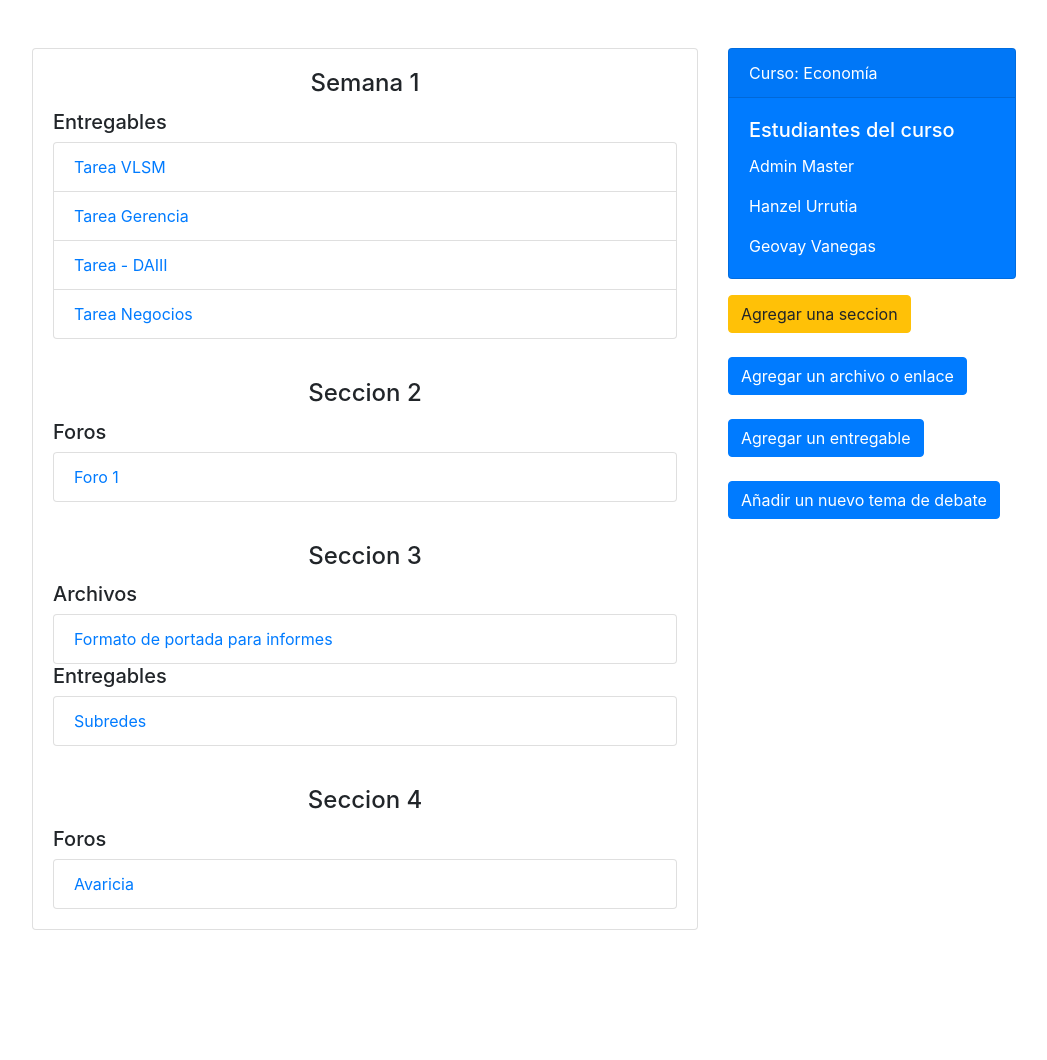
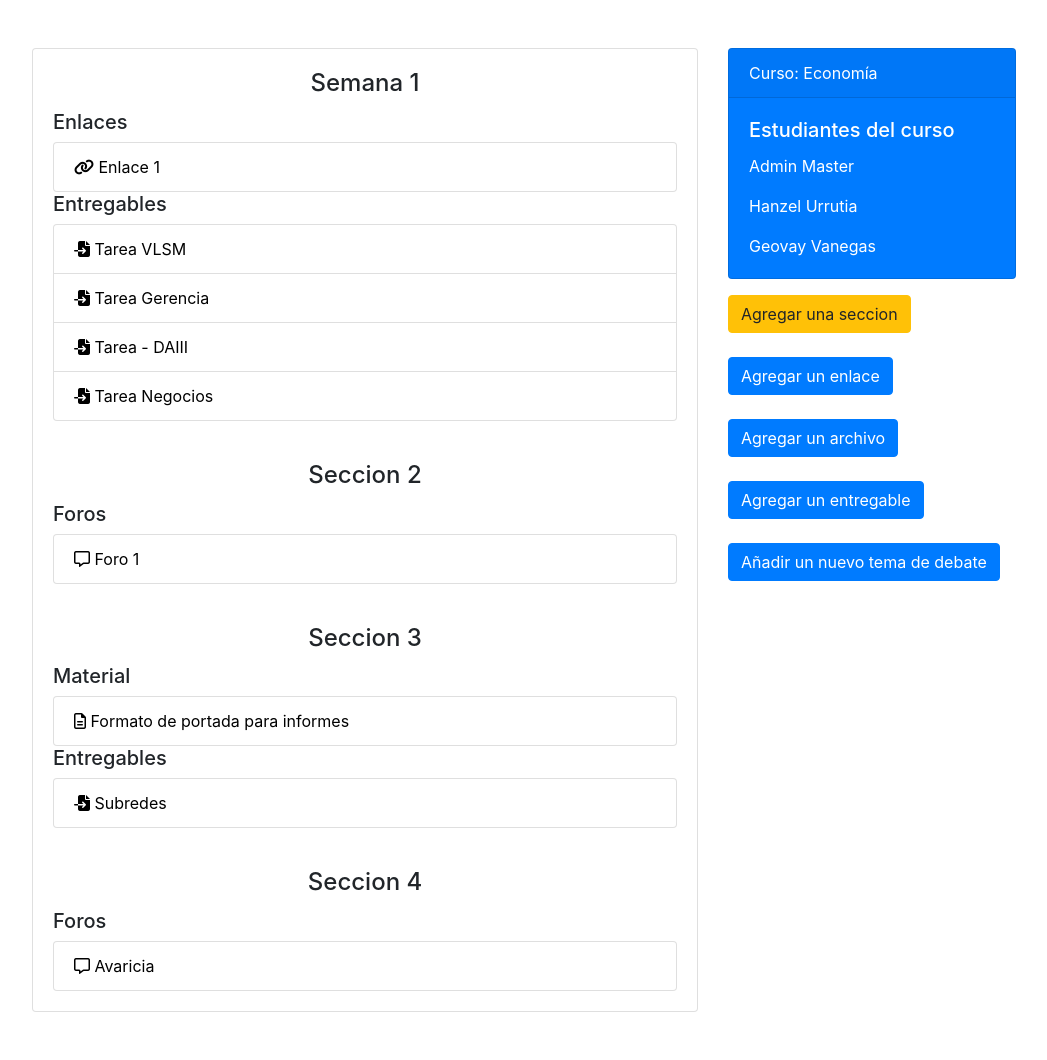
Before and after one commit to HanzelxD778/cs50w-project4, a Django app: page /curso/5 in a window 1280 px wide. Shown: the part 56-1116 px from the top of the page, without its empty margins (101-1148 px from the left). Before the commit the page ends 986 px from the top, so only its background shows below. Run offline with Django 3.2, Linux system fonts and the light colour scheme; a user stored in the database is signed in; data comes from the database, SQL or seed files in the repository; both versions use the stored data as it was after the commit; some libraries are stand-ins or nearby versions.

Commit message:
agregue iconos a las entregas, links, archivos, foros

```diff
--- a/PortAll50/admin.py
+++ b/PortAll50/admin.py
@@ -1,5 +1,5 @@
 from django.contrib import admin
-from .models import Chat, Cuenta, Curso, Entrega, Entregable, Foro, Material, Mensaje, RespuestaForo, Seccion
+from .models import Chat, Cuenta, Curso, Entrega, Entregable, Foro, Material, Mensaje, RespuestaForo, Seccion, Url
 
 # Register your models here.
 admin.site.register(Cuenta)
@@ -12,3 +12,4 @@ admin.site.register(Mensaje)
 admin.site.register(Entregable)
 admin.site.register(Entrega)
 admin.site.register(Seccion)
+admin.site.register(Url)
--- a/PortAll50/models.py
+++ b/PortAll50/models.py
@@ -42,7 +42,6 @@ class Seccion(models.Model):
 class Material(models.Model):
     nombre_material = models.CharField(max_length=60)
     archivo = models.FileField(upload_to='materiales/', blank=True) #ver video axel
-    #curso = models.ForeignKey(Curso, on_delete=CASCADE, related_name="materiales")
     seccion = models.ForeignKey(Seccion, on_delete=CASCADE, related_name="seccion_material")
 
     class Meta:
@@ -50,6 +49,17 @@ class Material(models.Model):
 
     def __str__(self):
         return f"{self.nombre_material} {self.archivo} {self.seccion}"
+
+class Url(models.Model):
+    nombre_enlace = models.CharField(max_length=60)
+    url = models.URLField()
+    seccion = models.ForeignKey(Seccion, on_delete=CASCADE, related_name="seccion_url")
+
+    class Meta:
+        verbose_name_plural = "Url"
+
+    def __str__(self):
+        return f"{self.nombre_enlace} {self.url} {self.seccion}"
 
 class Enlace(models.Model):
     nombre_enlace = models.CharField(max_length=60)
--- a/PortAll50/static/css/base.css
+++ b/PortAll50/static/css/base.css
@@ -13,3 +13,13 @@
     height: 100%;
     border-radius: 100%;
 }
+
+a {
+    color: black;
+    text-decoration: none;
+}
+
+a:hover {
+    color: black;
+    text-decoration: none;
+}
--- a/PortAll50/templates/portall50/curso.html
+++ b/PortAll50/templates/portall50/curso.html
@@ -26,10 +26,19 @@
                             <h4 class="card-title text-center">{{seccion.nombre}}</h4>
 
                             {% if seccion.seccion_material.all %}
-                                <h5>Archivos</h5>
+                                <h5>Material</h5>
                                 <ul class="list-group">
                                     {% for material in seccion.seccion_material.all %}
-                                        <li class="list-group-item"><a target="_blank" href="{{material.archivo.url}}">{{material.nombre_material}}</a></li>
+                                        <li class="list-group-item"><a target="_blank" href="{{material.archivo.url}}"><i class="far fa-file-alt"></i> {{material.nombre_material}}</a></li>
+                                    {% endfor %}
+                                </ul>
+                            {% endif %}
+
+                            {% if seccion.seccion_url.all %}
+                                <h5>Enlaces</h5>
+                                <ul class="list-group">
+                                    {% for enlace in seccion.seccion_url.all %}
+                                        <li class="list-group-item"><a target="_blank" href="{{enlace.url}}"><i class="fas fa-link"></i> {{enlace.nombre_enlace}}</a></li>
                                     {% endfor %}
                                 </ul>
                             {% endif %}
@@ -38,7 +47,7 @@
                             <h5>Entregables</h5>
                                 <ul class="list-group">
                                     {% for entregable in seccion.seccion_entregable.all %}
-                                        <li class="list-group-item"><a href="{% url 'entregable' entregable.id %}">{{entregable.nombre_entregable}}</a></li>
+                                        <li class="list-group-item"><a href="{% url 'entregable' entregable.id %}"><i class="fas fa-file-import"></i> {{entregable.nombre_entregable}}</a></li>
                                     {% endfor %}
                                 </ul>
                             {% endif %}
@@ -47,7 +56,7 @@
                                 <h5>Foros</h5>
                                 <ul class="list-group">
                                     {% for foro in seccion.seccion_foro.all %}
-                                        <li class="list-group-item"><a href="{% url 'foro' foro.id %}">{{foro.nombre_foro}}</a></li>
+                                        <li class="list-group-item"><a href="{% url 'foro' foro.id %}"><i class="far fa-comment-alt"></i> {{foro.nombre_foro}}</a></li>
                                     {% endfor %}
                                 </ul>
                             {% endif %}
@@ -109,8 +118,53 @@
 
                     <div>
                         <!-- Button trigger modal -->
+                        <button type="button" class="btn btn-primary" data-toggle="modal" data-target="#enlace">
+                            Agregar un enlace
+                        </button>
+                        <!-- MODAL AGREGAR MATERIAL -->
+                        <form method="POST" action="{% url 'agregarEnlace' %}" enctype="multipart/form-data">
+                            {% csrf_token %}
+
+                            <div class="modal fade" id="enlace" tabindex="-1" aria-labelledby="enlaceLabel" aria-hidden="true">
+                                <div class="modal-dialog">
+                                    <div class="modal-content">
+                                        <div class="modal-header">
+                                            <h5 class="modal-title text-center" id="enlaceLabel">
+                                                Agregar un enlace
+                                            </h5>
+                                            <button type="button" class="close" data-dismiss="modal" aria-label="Close">
+                                            <span aria-hidden="true">&times;</span>
+                                            </button>
+                                        </div>
+                                        <div class="modal-body">
+                                            <div class="form-group">
+                                                <input required type="text" name="nombre_enlace" class="form-control" placeholder="Nombre del enlace" autocomplete="off">
+                                            </div>
+                                            <div class="form-group">
+                                                <input required type="text" name="url" class="form-control" placeholder="url o enlace" autocomplete="off">
+                                            </div>
+                                            <select name="seccion_id" >
+                                                {% for seccion in curso.seccion_curso.all %}
+                                                    <option value="{{seccion.pk}}">{{seccion.nombre}}</option>
+                                                {% endfor %}
+                                            </select>
+                                            <input name='curso_id' class="form-control" style="background: transparent;  border: none;" type="hidden"
+                                            value="{{curso.id}}" readonly placeholder="Default input">
+                                        </div>
+                                        <div class="modal-footer">
+                                            <button type="button" class="btn btn-secondary" data-dismiss="modal">Close</button>
+                                            <button type="submit" class="btn btn-primary">Save changes</button>
+                                        </div>
+                                </div>
+                            </div>
+                        </form>
+                    </div>
+                    <br>
+
+                    <div>
+                        <!-- Button trigger modal -->
                         <button type="button" class="btn btn-primary" data-toggle="modal" data-target="#exampleModal">
-                            Agregar un archivo o enlace
+                            Agregar un archivo
                         </button>
                         <!-- MODAL AGREGAR MATERIAL -->
                         <form method="POST" action="{% url 'agregarMaterial' %}" enctype="multipart/form-data">
--- a/PortAll50/templates/portall50/portall.html
+++ b/PortAll50/templates/portall50/portall.html
@@ -33,11 +33,11 @@
     </div>
 
     <!-- Modal -->
-    <div class="modal fade" id="exampleModal" tabindex="-1" aria-labelledby="exampleModalLabel" aria-hidden="true">
+    <div class="modal fade" id="profileModal" tabindex="-1" aria-labelledby="profileModalLabel" aria-hidden="true">
       <div class="modal-dialog">
         <div class="modal-content">
             <div class="modal-header">
-                <h5 class="modal-title text-center" id="exampleModalLabel">
+                <h5 class="modal-title text-center" id="profileModalLabel">
                     {% if usuario.tipo == "1" %}
                         Estudiante:
                     {% else %}
--- a/PortAll50/urls.py
+++ b/PortAll50/urls.py
@@ -17,5 +17,6 @@ urlpatterns = [
     path("agregarForo", views.agregarForo, name="agregarForo"),
     path("foro/<int:id_foro>", views.foro, name="foro"),
     path("respuestaForo", views.respuestaForo, name="respuestaForo"),
-    path("agregarSeccion", views.agregarSeccion, name="agregarSeccion")
+    path("agregarSeccion", views.agregarSeccion, name="agregarSeccion"),
+    path("agregarEnlace", views.agregarEnlace, name="agregarEnlace")
 ]
--- a/PortAll50/views.py
+++ b/PortAll50/views.py
@@ -5,7 +5,7 @@ from django.contrib.auth.models import User
 from django.urls import reverse
 from django.contrib import messages #import messages
 from django.contrib.auth.decorators import login_required
-from . models import Cuenta, Curso, Entrega, Foro, Material, Entregable, RespuestaForo, Seccion
+from . models import Cuenta, Curso, Entrega, Foro, Material, Entregable, RespuestaForo, Seccion, Url
 from datetime import datetime
 
 # Create your views here.
@@ -229,3 +229,17 @@ def agregarSeccion(request):
     seccion = Seccion.objects.create(nombre=nombre_seccion, curso=curso)
 
     return redirect("/portall")
+
+def agregarEnlace(request):
+    nombre_enlace = request.POST.get("nombre_enlace")
+    url = request.POST.get("url")
+    seccion_id = request.POST.get("seccion_id")
+    id_curso = request.POST.get("curso_id")
+
+    seccion = Seccion.objects.get(pk=seccion_id)
+
+    url = Url.objects.create(nombre_enlace=nombre_enlace, url=url, seccion=seccion)
+
+    print(id_curso)
+
+    return redirect(f"curso/{id_curso}")
--- a/templates/base.html
+++ b/templates/base.html
@@ -22,6 +22,9 @@
 
     <!-- BOX ICONS -->
     <link href='https://unpkg.com/boxicons@2.0.9/css/boxicons.min.css' rel='stylesheet'>
+
+    <!-- FONT AWESOME -->
+    <script src="https://kit.fontawesome.com/f2f529144b.js" crossorigin="anonymous"></script>
 
     <!-- MY CSS -->
     <link rel="stylesheet" href="{% static 'css/base.css' %}">
@@ -60,7 +63,7 @@
                         <a class="dropdown-item" href="{% url 'agregarCurso' %}">Agregar un curso</a>
                     </div>
                 </li>
-                <li class="nav-item"><a class="nav-link" href="" data-toggle="modal" data-target="#exampleModal"> User: {{ user.username }} </a></li>
+                <li class="nav-item"><a class="nav-link" href="" data-toggle="modal" data-target="#profileModal"> User: {{ user.username }} </a></li>
                 <li class="nav-item"><a class="nav-link" href="{% url 'logout' %}">Log out</a></li>
             </ul>
         </div>
```
Also changed, not shown: PortAll50/migrations/0023_url.py (added), PortAll50/migrations/0024_rename_curso_url_seccion.py (added), db.sqlite3, media/cursos/curiosidades-de-la-electricidad-01_P58GAqb.jpg (added), media/cursos/por-que-es-tan-dificil-aprender-ciencias-sociales.jpg (added), media/cursos/por-que-es-tan-dificil-aprender-ciencias-sociales_wJ9qrqH.jpg (added), media/users/Científico_XY_qQBNp8P.png (added), 3 other files.
